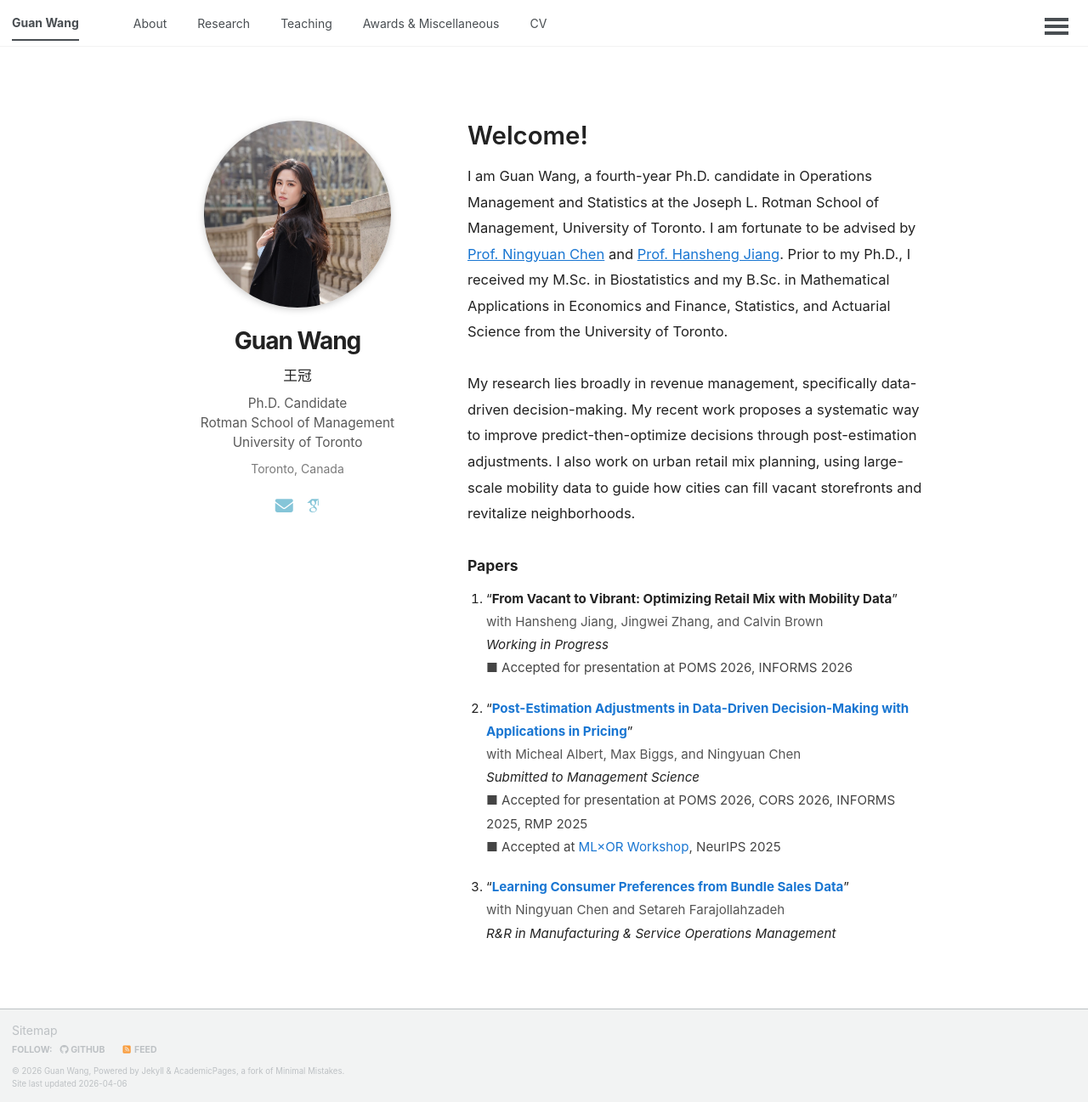
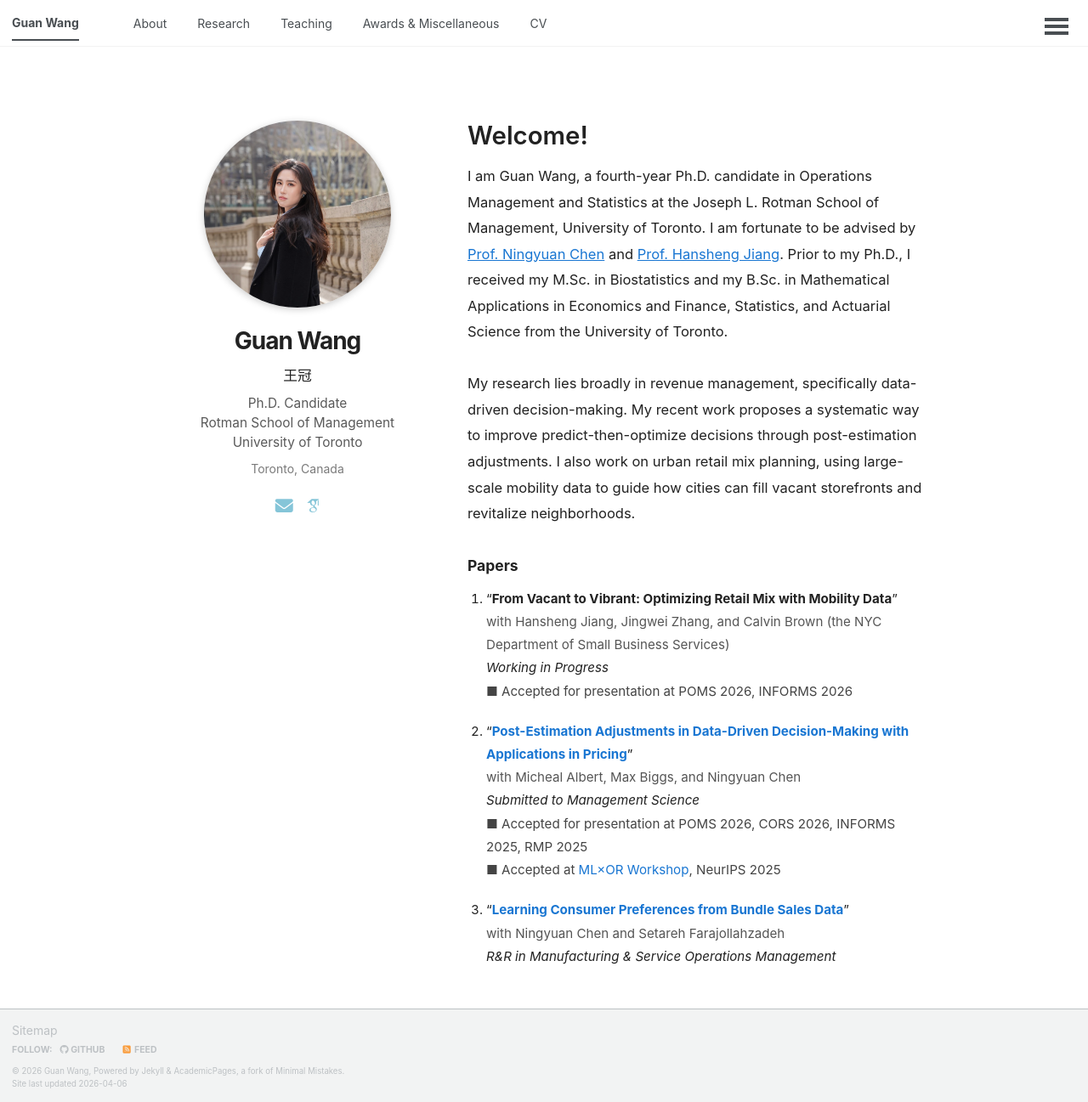
Before and after one commit to wangguan27/wangguan27.github.io, a Jekyll site: the page built from index.md, in a window 1280 px wide and 1297 px high. Shown: the whole window at 85% size. Built offline with Jekyll 4.4.1, drawn with Linux system fonts in a browser that asks for light colours; some web fonts are replaced; a script that is not in the unit is left out.

Commit message:
Add NYC Department of Small Business Services affiliation for Calvin Brown

```diff
--- a/index.md
+++ b/index.md
@@ -34,7 +34,7 @@
 		<ol style="font-size:1.08em;line-height:1.8;color:#222;margin-bottom:32px;padding-left:22px;">
 			<li style="margin-bottom:20px;">
 				&ldquo;<b>From Vacant to Vibrant: Optimizing Retail Mix with Mobility Data</b>&rdquo;<br>
-				<span style="color:#555;">with Hansheng Jiang, Jingwei Zhang, and Calvin Brown</span><br>
+				<span style="color:#555;">with Hansheng Jiang, Jingwei Zhang, and Calvin Brown (the NYC Department of Small Business Services)</span><br>
 				<i>Working in Progress</i><br>
 				<span style="color:#444;">&#9632; Accepted for presentation at POMS 2026, INFORMS 2026</span>
 			</li>
```
Also changed, not shown: _pages/research.md (+1 -1 lines), research.md (+1 -1 lines).
